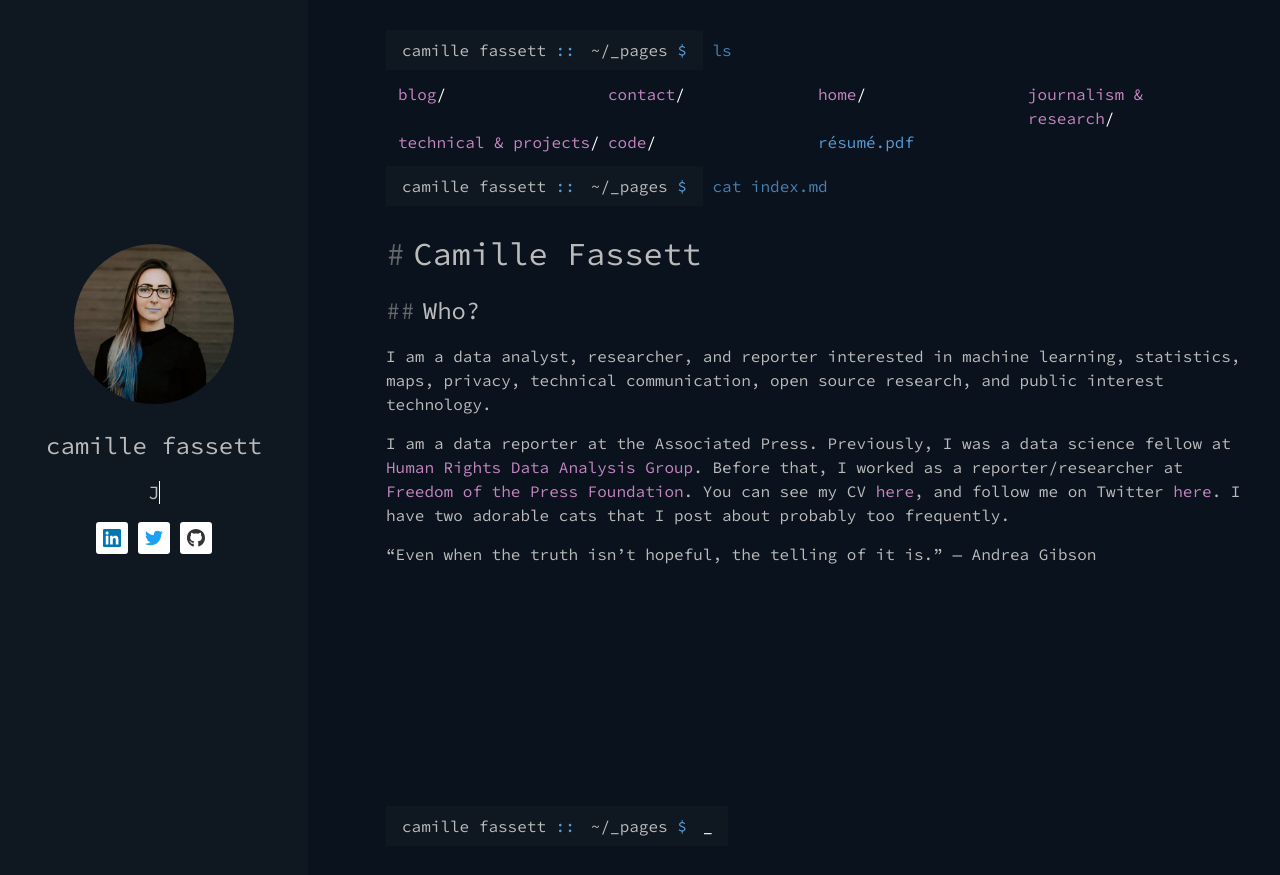
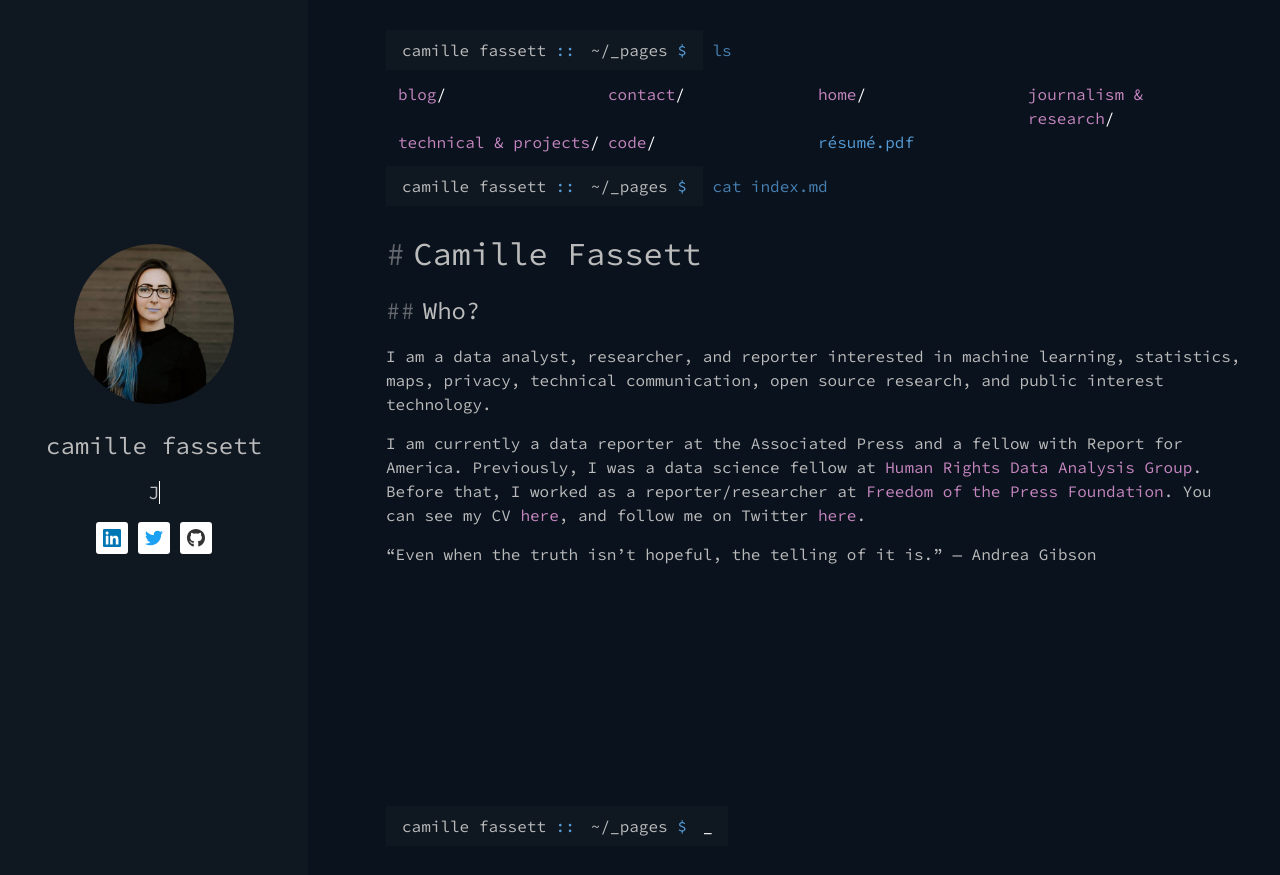
Before and after one commit to ssempervirens/ssempervirens.github.io, a Jekyll site: the page built from _pages/index.md, in a window 1280 px wide. Shown: the top 875 px of the page. Built offline with Jekyll 4.4.1, drawn with Linux system fonts in a browser that asks for light colours; nearby versions of some CDN libraries.

Commit message:
update job descriptiong

```diff
--- a/_pages/index.md
+++ b/_pages/index.md
@@ -11,6 +11,6 @@ filename: index.md
 
 I am a data analyst, researcher, and reporter interested in machine learning, statistics, maps, privacy, technical communication, open source research, and public interest technology.
 
-I am a data reporter at the Associated Press. Previously, I was a data science fellow at [Human Rights Data Analysis Group](https://hrdag.org/people/camille-fassett/). Before that, I worked as a reporter/researcher at [Freedom of the Press Foundation](https://freedom.press/news/?author=741). You can see my CV [here](https://github.com/ssempervirens/resume-cv), and follow me on Twitter [here](https://twitter.com/camfassett). I have two adorable cats that I post about probably too frequently.
+I am currently a data reporter at the Associated Press and a fellow with Report for America. Previously, I was a data science fellow at [Human Rights Data Analysis Group](https://hrdag.org/people/camille-fassett/). Before that, I worked as a reporter/researcher at [Freedom of the Press Foundation](https://freedom.press/news/?author=741). You can see my CV [here](https://github.com/ssempervirens/resume-cv), and follow me on Twitter [here](https://twitter.com/camfassett).
 
 "Even when the truth isn't hopeful, the telling of it is." — Andrea Gibson
```
